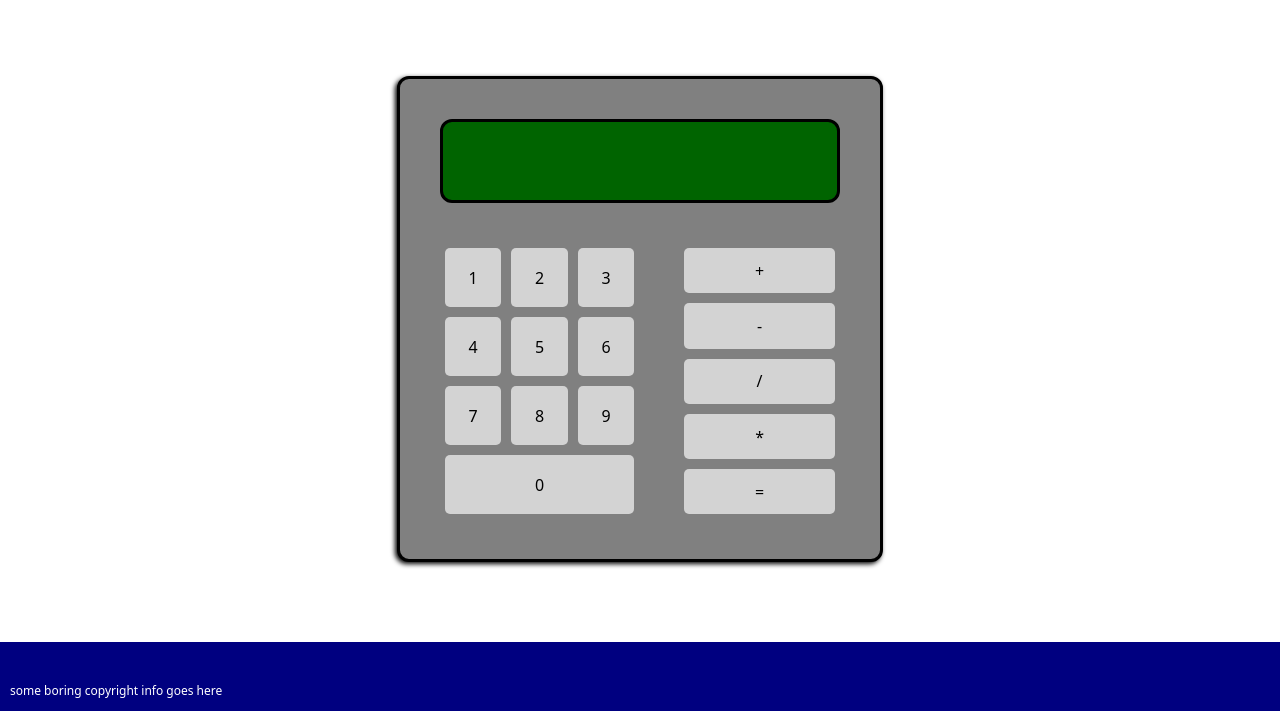
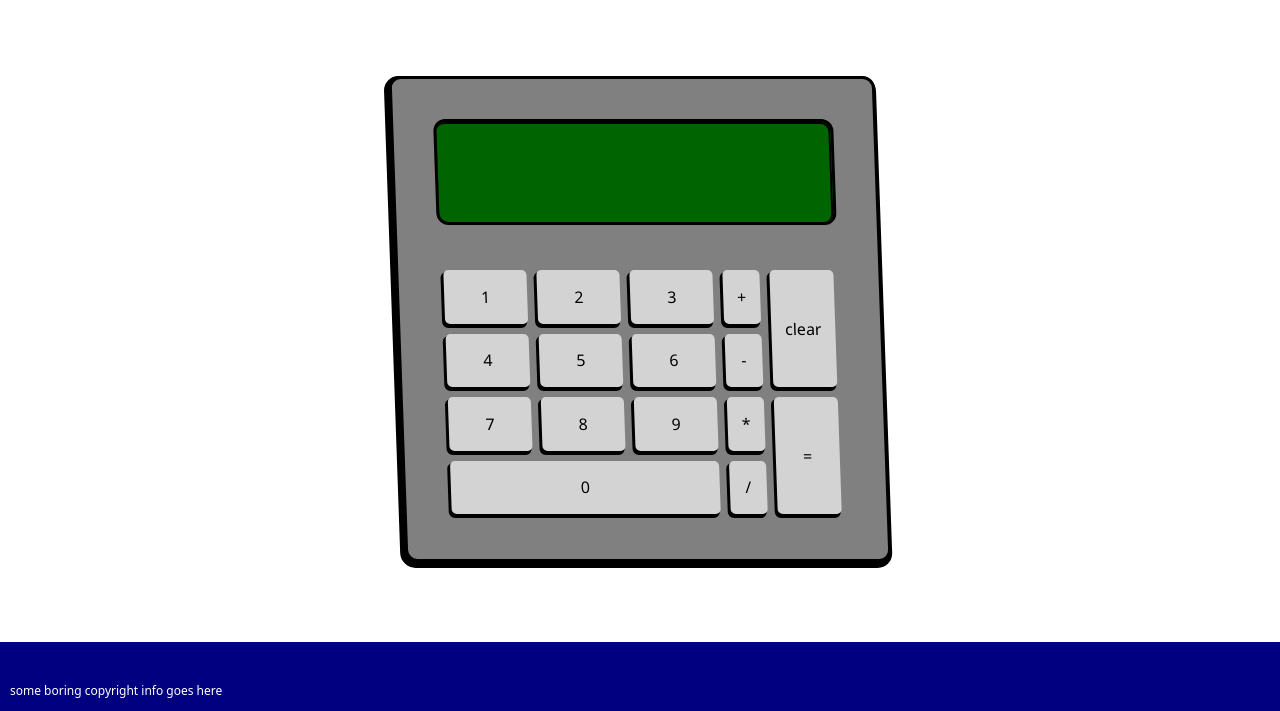
Before and after one commit to ryathom/odin-calculator, a plain HTML site: page index.html in a window 1280 px wide. Shown: the part 89-800 px from the top of the page. Drawn offline with Linux system fonts and the light colour scheme.

Commit message:
Keypress animation, display single num, clear

```diff
--- a/calculator.js
+++ b/calculator.js
@@ -1,3 +1,23 @@
+// Elements
+const display = document.querySelector('.display');
+
+const clearButton = document.querySelector('#clear');
+
+const numkeys = document.querySelectorAll('.numkey');
+
+
+
+let regA = null;
+let regB = null;
+let regOpcode = null;
+
+
+// Event Listeners
+clearButton.addEventListener('click', clearDisplay);
+
+numkeys.forEach(key => key.addEventListener('click', buttonPress));
+numkeys.forEach(key => key.addEventListener('transitionend', removeTransition));
+
 //Functions
 
 function add(A,B) {
@@ -30,3 +50,28 @@ function operate(operator, A, B) {
       console.log('ERROR: Unrecognised operator code ' + operator);
   }
 }
+
+function buttonPress() {
+  this.classList.add('keypress');
+
+  let num = this.textContent;
+  regB += num;
+  updateDisplay(num);
+}
+
+function removeTransition(e) {
+  this.classList.remove('keypress');
+}
+
+// stores opcode in reg, copies reg B to reg A
+function opPress() {
+  let opcode = this.opcode;
+}
+
+function updateDisplay(displayText) {
+  display.textContent = displayText;
+}
+
+function clearDisplay() {
+  updateDisplay('');
+}
--- a/index.html
+++ b/index.html
@@ -6,14 +6,14 @@
   <meta name="viewport" content="width=device-width, initial-scale=1.0">
   <title>Calculator</title>
   <link rel="stylesheet" href="styles.css">
-  <script src="calculator.js"></script>
+  <script src="calculator.js" defer></script>
 </head>
 <body>
   <div class="header">
     <h1>calculator</h1>
   </div>
   <div class="calc">
-    <div class="display"></div>
+    <div class="display" id="calc-display"></div>
     <div class="controls">
       <div class="numpad">
         <div class="numrow">
@@ -36,11 +36,17 @@
         </div>
       </div>
       <div class="operations">
-        <div class="numkey add">+</div>
-        <div class="numkey sub">-</div>
-        <div class="numkey div">/</div>
-        <div class="numkey mul">*</div>
-        <div class="numkey equals">=</div>
+        <div class="opsrow">
+          <div class="opkey">+</div>
+          <div class="opkey">-</div>
+          <div class="opkey">*</div>
+          <div class="opkey">/</div>
+        </div>
+        <div class="opsrow">
+          <div class="opkey" id="clear">clear</div>
+          <div class="opkey">=</div>
+        </div>
+
       </div>
     </div>
   </div>
--- a/styles.css
+++ b/styles.css
@@ -21,21 +21,31 @@ body {
   border-style: solid;
   border-color: black;
   border-radius: 12px;
-  box-shadow: -2px 2px 5px 0px #000000;
+  box-shadow: -2px 3px 0px 3px #000000;
   display: flex;
   flex-direction: column;
   justify-content: space-evenly;
   align-items: stretch;
+  transform: skew(2deg, 0deg);
 }
 
 .display {
-  flex-grow: 1;
   margin: 40px;
   margin-bottom: 20px;
+  height: 80px;
   background-color: darkgreen;
   border-style: solid;
   border-color: black;
   border-radius: 12px;
+  box-shadow: -1px 1px 0px 1px #000000 inset;
+  display: flex;
+  flex-direction: row-reverse;
+  justify-content: flex-start;
+  align-items: center;
+  padding: 10px;
+  font-family: 'Courier New', Courier, monospace;
+  color: white;
+  font-size: 60px;
 }
 
 .controls {
@@ -48,9 +58,8 @@ body {
 }
 
 .numpad {
-  flex-grow: 5;
+  flex-grow: 4;
   display: flex;
-  flex-grow: 1;
   flex-direction: column;
   justify-content: flex-start;
   align-items: stretch;
@@ -64,7 +73,7 @@ body {
   align-items: stretch;
 }
 
-.numkey {
+.numkey, .opkey {
   display: flex;
   flex-grow: 1;
   margin: 10px;
@@ -75,14 +84,28 @@ body {
   margin: 5px;
   justify-content: center;
   align-items: center;
+  box-shadow: -2px 3px 0px 1px #000000;
+  transition: all 0.1s;
+}
+
+.keypress {
+  transform: translate(-2px, 3px);
+  box-shadow: 0px 0px 0px 0px;
 }
 
 .operations {
-  margin-left: 40px;
+  flex-grow: 1;
+  display: flex;
+  flex-direction: row;
+  justify-content: space-evenly;
+  align-items: stretch;
+}
+
+.opsrow {
   flex-grow: 1;
   display: flex;
   flex-direction: column;
-  justify-content: space-evenly;
+  justify-content: stretch;
   align-items: stretch;
 }
 
```
